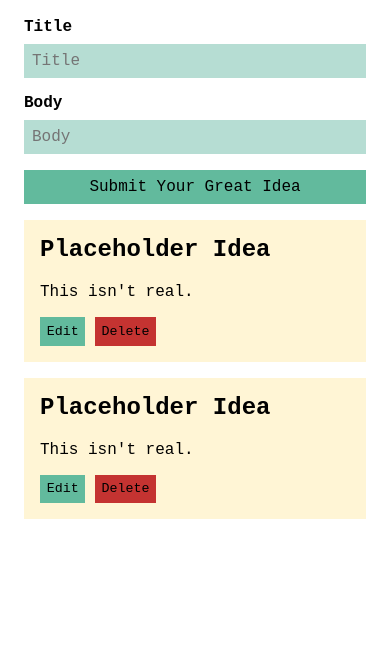
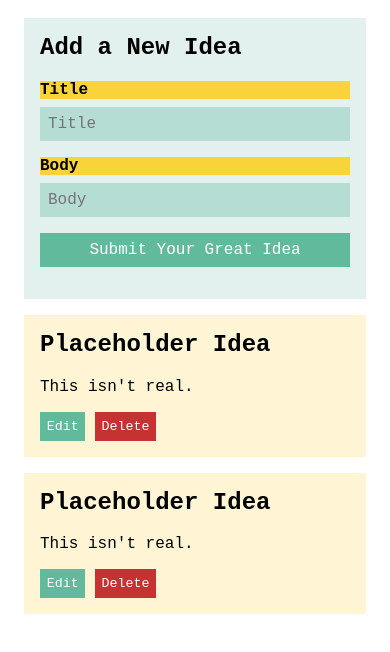
Before and after one commit to turingschool-examples/ideabox-jquery, a plain HTML site: page public/index.html in a window 390 px wide. Shown: the part 56-708 px from the top of the page. Drawn offline with Linux system fonts and the light colour scheme.

Commit message:
Update stylesheet; add responsive design

```diff
--- a/public/index.html
+++ b/public/index.html
@@ -23,11 +23,12 @@
     </heading>
 
     <section id="new-idea">
-      <form id="new-idea-form">
+      <h2>Add a New Idea</h2>
+      <form class="new-idea-form">
         <label>Title</label>
-        <input type="text" placeholder="Title" id="new-idea-title">
+        <input type="text" placeholder="Title" class="new-idea-title">
         <label>Body</label>
-        <input type="text" placeholder="Body" id="new-idea-body">
+        <input type="text" placeholder="Body" class="new-idea-body">
         <input type="submit" value="Submit Your Great Idea">
       </form>
     </section>
--- a/public/style.css
+++ b/public/style.css
@@ -1,5 +1,5 @@
 * {
-  font-family: "Courier New", Helvetica, Arial, sans-serif;
+  font-family: "Courier New", "Courier", monospace;
   -webkit-box-sizing: border-box;
   -moz-box-sizing: border-box;
   box-sizing: border-box;
@@ -7,8 +7,14 @@
 
 .container {
   margin: auto;
-  max-width: 500px;
+  max-width: 600px;
   padding: 0.5em 1em;
+}
+
+#new-idea {
+  background-color: rgba(182, 221, 211, 0.4);
+  padding: 1em;
+  margin-bottom: 1em;
 }
 
 .idea {
@@ -17,11 +23,12 @@
   margin-bottom: 1em;
 }
 
-h1, h2 {
+h1:first-child, h2:first-child, h3:first-child, h4:first-child, h5:first-child, h6:first-child {
   margin-top: 0;
 }
 
 label {
+  background-color: rgb(248, 212, 58);
   display: block;
   margin: 1em 0 0.5em 0;
   font-weight: bold;
@@ -41,6 +48,7 @@ input[type="text"] {
 }
 
 input[type="submit"], button {
+  color: white;
   border: none;
   background-color: rgb(98, 186, 157);
   padding: 0.5em;
@@ -70,3 +78,15 @@ button.cancel:hover, button.delete:hover {
 .edit-idea-form {
   display: none;
 }
+
+@media (min-width: 575px) {
+  #new-idea {
+    max-width: 300px;
+    float: left;
+  }
+
+  #ideas{
+    float: right;
+    max-width: 300px;
+  }
+}
```
Also changed, not shown: 1 other file.
